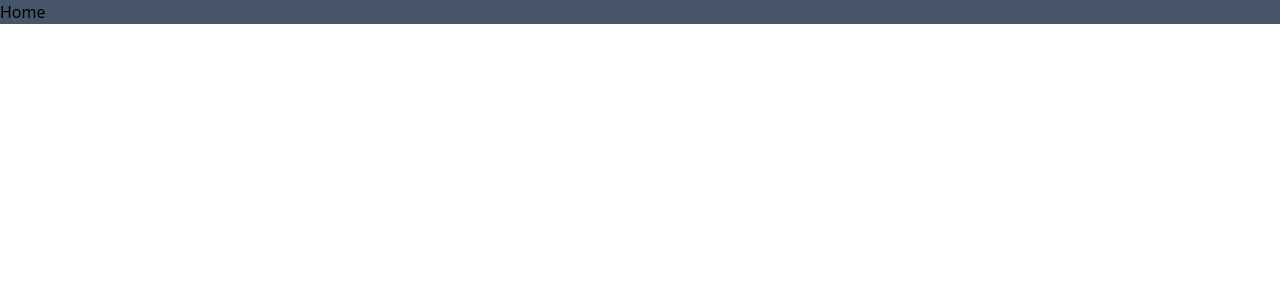
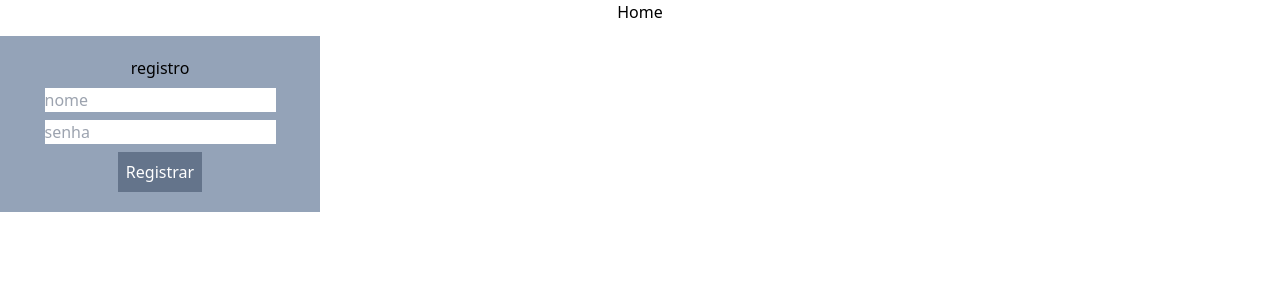
Before and after one commit to SamuelRicardoDS/fluxyt, a React (Vite) app in the folder client/: page / in a window 1280 px wide. Shown: the top 300 px of the page. Built offline with nearby package versions, Linux system fonts and the light colour scheme.

Commit message:
trying to connect server to mysql

```diff
--- a/client/src/pages/Home.tsx
+++ b/client/src/pages/Home.tsx
@@ -1,7 +1,24 @@
+import React, { useState } from 'react';
+
 export const Home = () => {
+    const [name, setName] = useState("");
+    const [password, setPassword] = useState("");
+
+
+    const handleSubmit = (e: { preventDefault: () => void; }) => {
+        e.preventDefault();
+        console.log({ name, password });
+    }
+
     return (
         <div className="">
-            <h1 className="bg-slate-600">Home</h1>
+            <h1 className="text-center">Home</h1>
+            <form onSubmit={handleSubmit} className="flex flex-col w-1/4 items-center bg-slate-400 p-5 mt-3">
+                <h1>registro</h1>
+                    <input type="text" placeholder="nome" onChange={(e) => setName(e.target.value)} className="mt-2"/>
+                    <input type="password" placeholder="senha" onChange={(e) => setPassword(e.target.value)} className="mt-2"/>
+                    <button className="bg-slate-500 text-white p-2 mt-2">Registrar</button>
+            </form>
         </div>
     )
 }
```
Also changed, not shown: 1 other file (tests, documents, lock files or other folders).
